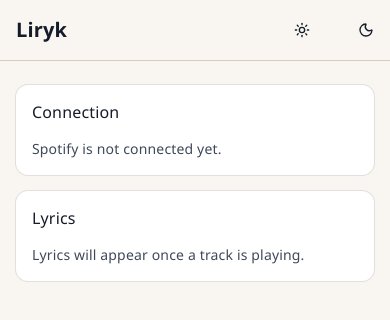
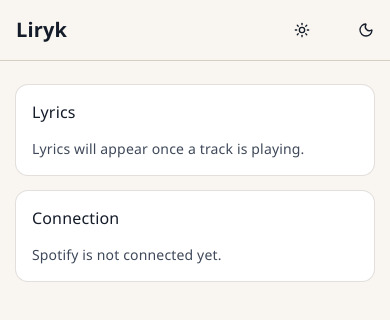
Before and after one commit to 885bryn/liryk, a React (Vite) app: page / in a window 390 px wide. Shown: the top 320 px of the page. Built offline with nearby package versions, Linux system fonts and the light colour scheme.

Commit message:
feat(06-02): implement lyrics-first 40/60 responsive shell split
- switch desktop layout to lg:grid-cols-5 with lyrics and connection 3/2 spans
- reorder pane markup so stacked mobile flow presents lyrics before connection

```diff
--- a/src/web/app-shell.tsx
+++ b/src/web/app-shell.tsx
@@ -82,8 +82,17 @@ export function AppShell(input?: AppShellProps) {
         </div>
       </header>
 
-      <main data-testid="shell-layout" className="mx-auto grid max-w-6xl grid-cols-1 gap-4 px-4 py-6 sm:px-6 lg:grid-cols-2">
-        <Card aria-label="Connection pane">
+      <main data-testid="shell-layout" className="mx-auto grid max-w-6xl grid-cols-1 gap-4 px-4 py-6 sm:px-6 lg:grid-cols-5">
+        <Card aria-label="Lyrics pane" className="lg:col-span-3">
+          <CardHeader>
+            <CardTitle>Lyrics</CardTitle>
+          </CardHeader>
+          <CardContent>
+            <p className="text-sm text-muted-foreground">Lyrics will appear once a track is playing.</p>
+          </CardContent>
+        </Card>
+
+        <Card aria-label="Connection pane" className="lg:col-span-2">
           <CardHeader>
             <CardTitle>Connection</CardTitle>
           </CardHeader>
@@ -91,15 +100,6 @@ export function AppShell(input?: AppShellProps) {
             <p className="text-sm text-muted-foreground">Spotify is not connected yet.</p>
           </CardContent>
         </Card>
-
-        <Card aria-label="Lyrics pane">
-          <CardHeader>
-            <CardTitle>Lyrics</CardTitle>
-          </CardHeader>
-          <CardContent>
-            <p className="text-sm text-muted-foreground">Lyrics will appear once a track is playing.</p>
-          </CardContent>
-        </Card>
       </main>
     </div>
   );
```
Also changed, not shown: 1 other file (tests, documents, lock files or other folders).
